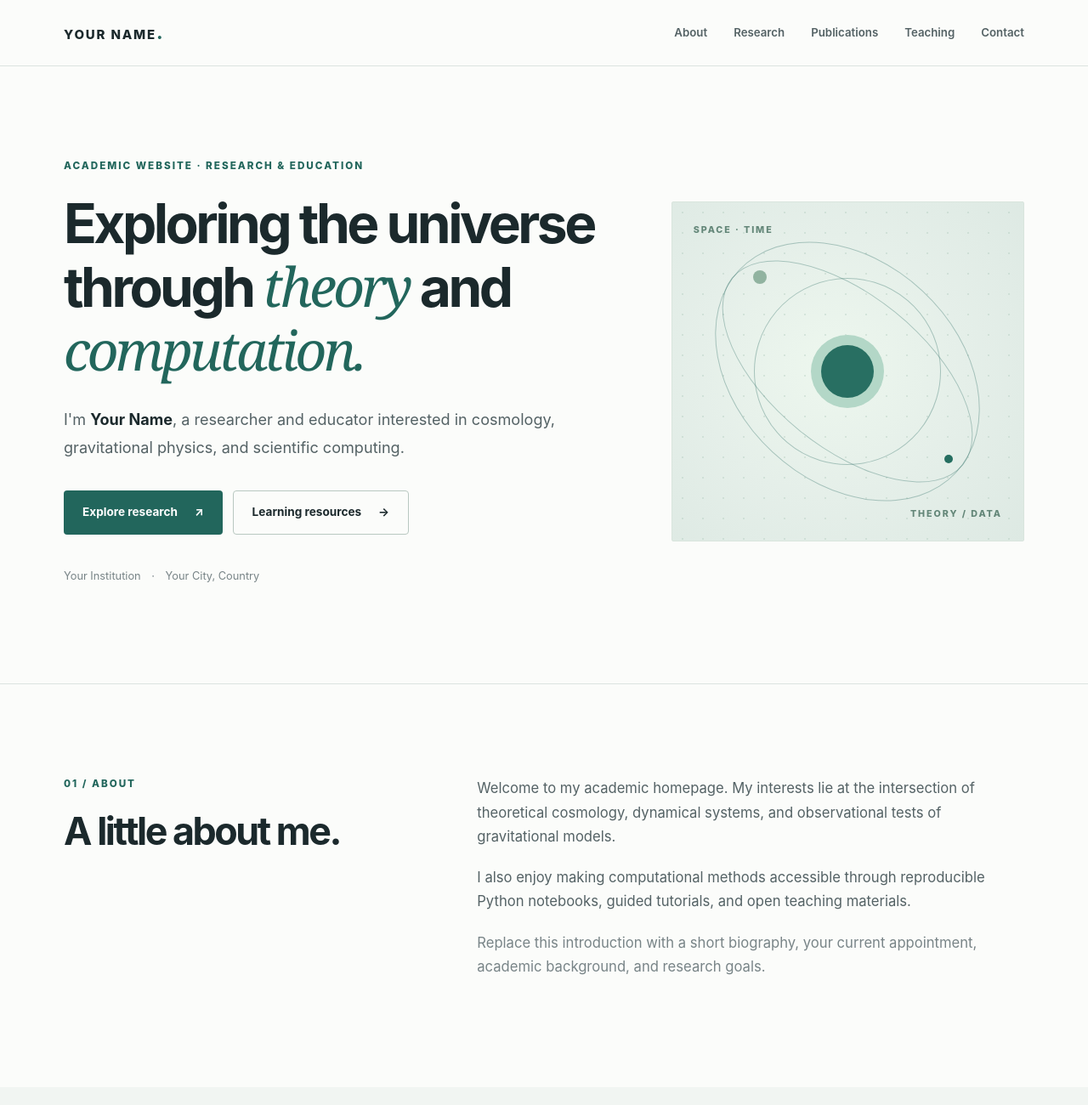
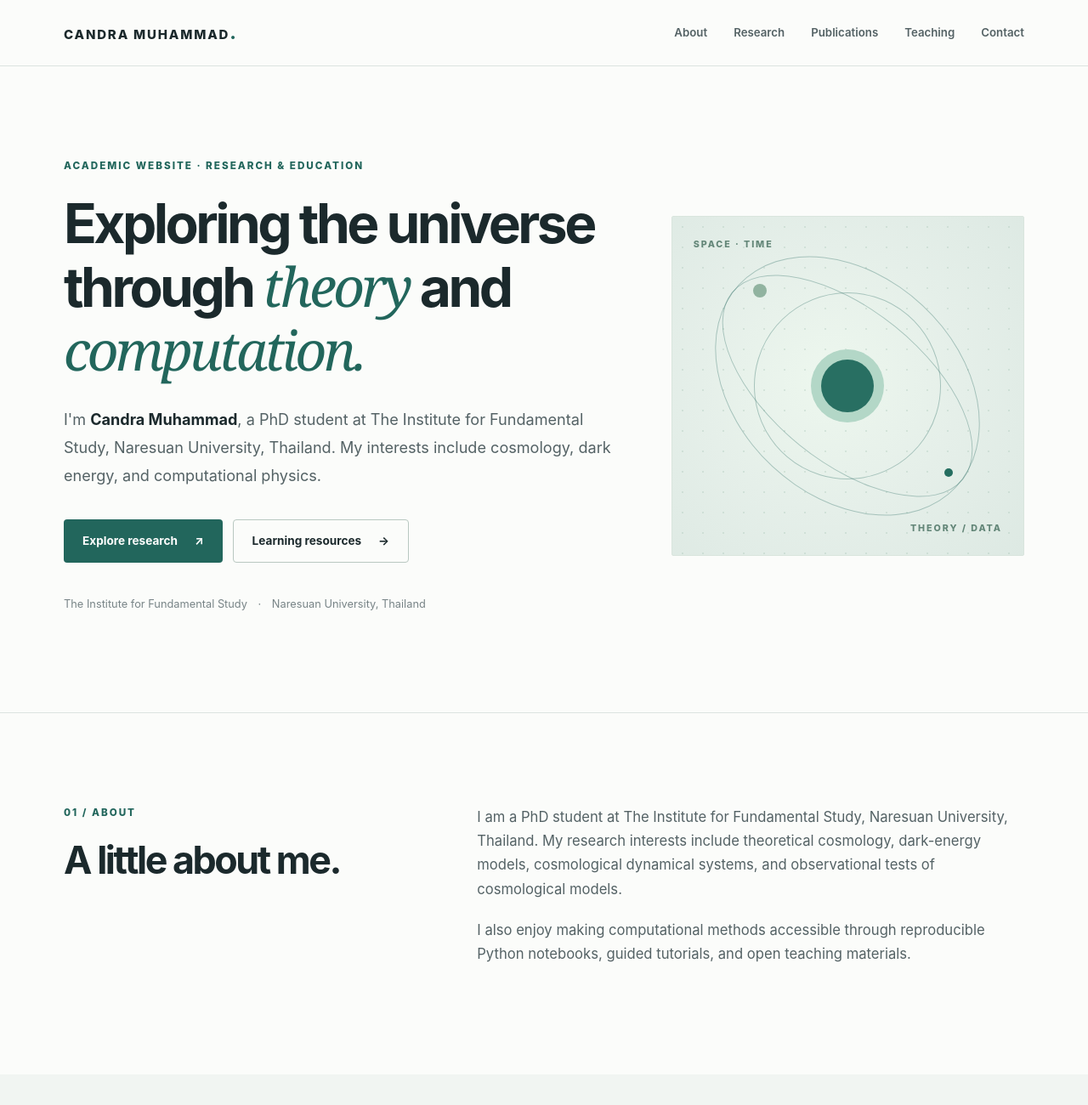
Before and after one commit to candramuhammad/candramuhammad.github.io, a plain HTML site: page index.html in a window 1280 px wide. Shown: the top 1300 px of the page at 85% size. Drawn offline with Linux system fonts and the light colour scheme.

Commit message:
Add files via upload

```diff
--- a/index.html
+++ b/index.html
@@ -5,7 +5,7 @@
   <meta name="viewport" content="width=device-width, initial-scale=1">
   <meta name="description" content="Academic research, publications, teaching, and open learning resources in cosmology and computational physics.">
   <meta name="theme-color" content="#f9faf8">
-  <title>Your Name | Research & Teaching</title>
+  <title>Candra Muhammad | Cosmology Research & Teaching</title>
   <link rel="icon" href="assets/favicon.svg" type="image/svg+xml">
   <link rel="stylesheet" href="assets/style.css">
 </head>
@@ -13,7 +13,7 @@
   <a class="skip-link" href="#main">Skip to content</a>
   <header class="site-header">
     <div class="container nav-wrap">
-      <a class="brand" href="#home" aria-label="Home">YOUR NAME<span class="brand-dot">.</span></a>
+      <a class="brand" href="#home" aria-label="Home">CANDRA MUHAMMAD<span class="brand-dot">.</span></a>
       <button class="menu-button" type="button" aria-label="Toggle navigation" aria-expanded="false" aria-controls="site-nav">Menu <span aria-hidden="true">☰</span></button>
       <nav id="site-nav" class="site-nav" aria-label="Main navigation">
         <a href="#about">About</a><a href="#research">Research</a><a href="#publications">Publications</a><a href="#teaching">Teaching</a><a href="#contact">Contact</a>
@@ -27,9 +27,9 @@
         <div>
           <p class="eyebrow">ACADEMIC WEBSITE · RESEARCH & EDUCATION</p>
           <h1>Exploring the universe through <em>theory</em> and <em>computation.</em></h1>
-          <p class="lead">I'm <strong>Your Name</strong>, a researcher and educator interested in cosmology, gravitational physics, and scientific computing.</p>
+          <p class="lead">I'm <strong>Candra Muhammad</strong>, a PhD student at The Institute for Fundamental Study, Naresuan University, Thailand. My interests include cosmology, dark energy, and computational physics.</p>
           <div class="hero-actions"><a class="button primary" href="#research">Explore research <span aria-hidden="true">↗</span></a><a class="button secondary" href="#teaching">Learning resources <span aria-hidden="true">→</span></a></div>
-          <p class="hero-meta">Your Institution <span aria-hidden="true">·</span> Your City, Country</p>
+          <p class="hero-meta">The Institute for Fundamental Study <span aria-hidden="true">·</span> Naresuan University, Thailand</p>
         </div>
         <div class="hero-art" role="img" aria-label="Abstract diagram of orbital paths, representing scientific exploration">
           <div class="orbit orbit-one"></div><div class="orbit orbit-two"></div><div class="orbit orbit-three"></div><div class="planet planet-one"></div><div class="planet planet-two"></div><div class="center-point"></div>
@@ -41,7 +41,7 @@
     <section id="about" class="section border-top">
       <div class="container section-grid">
         <div><p class="eyebrow">01 / ABOUT</p><h2>A little about me.</h2></div>
-        <div class="section-copy"><p>Welcome to my academic homepage. My interests lie at the intersection of theoretical cosmology, dynamical systems, and observational tests of gravitational models.</p><p>I also enjoy making computational methods accessible through reproducible Python notebooks, guided tutorials, and open teaching materials.</p><p class="muted">Replace this introduction with a short biography, your current appointment, academic background, and research goals.</p></div>
+        <div class="section-copy"><p>I am a PhD student at The Institute for Fundamental Study, Naresuan University, Thailand. My research interests include theoretical cosmology, dark-energy models, cosmological dynamical systems, and observational tests of cosmological models.</p><p>I also enjoy making computational methods accessible through reproducible Python notebooks, guided tutorials, and open teaching materials.</p></div>
       </div>
     </section>
 
@@ -57,7 +57,7 @@
 
     <section id="publications" class="section">
       <div class="container section-grid"><div><p class="eyebrow">03 / PUBLICATIONS</p><h2>Selected publications.</h2><p class="aside-note">Add your papers here as they become publicly available.</p></div>
-        <div class="pub-list"><article class="publication"><span class="pub-year">2026</span><div><h3>Your paper title goes here</h3><p>Your Name, Collaborator Name</p><p><em>Journal or arXiv preprint</em></p><a href="https://arxiv.org/" target="_blank" rel="noopener noreferrer">Replace with paper link ↗</a></div></article><article class="publication"><span class="pub-year">2025</span><div><h3>Another publication or research project</h3><p>Your Name, Collaborator Name</p><p><em>Journal or conference</em></p><a href="https://scholar.google.com/" target="_blank" rel="noopener noreferrer">Replace with paper link ↗</a></div></article><p class="muted small">The entries above are examples, not actual publications. Replace or remove them before sharing the site.</p></div>
+        <div class="pub-list"><p class="muted">Publication list coming soon. This section will feature journal articles, preprints, and links to full texts.</p></div>
       </div>
     </section>
 
@@ -70,9 +70,9 @@
       </div>
     </section>
 
-    <section id="contact" class="section contact-section"><div class="container section-grid"><div><p class="eyebrow">05 / CONTACT</p><h2>Let's connect.</h2></div><div class="section-copy"><p>Interested in research collaboration, educational resources, or discussing computational cosmology?</p><p>Replace the placeholders below with the public links you wish to share.</p><div class="contact-links"><a href="https://github.com/" target="_blank" rel="noopener noreferrer">GitHub ↗</a><a href="https://scholar.google.com/" target="_blank" rel="noopener noreferrer">Google Scholar ↗</a><a href="https://orcid.org/" target="_blank" rel="noopener noreferrer">ORCID ↗</a></div></div></div></section>
+    <section id="contact" class="section contact-section"><div class="container section-grid"><div><p class="eyebrow">05 / CONTACT</p><h2>Let's connect.</h2></div><div class="section-copy"><p>Interested in research collaboration, educational resources, or discussing computational cosmology?</p><p>Find my open projects on GitHub. Additional academic profile links will be added soon.</p><div class="contact-links"><a href="https://github.com/candramuhammad" target="_blank" rel="noopener noreferrer">GitHub ↗</a></div></div></div></section>
   </main>
-  <footer class="site-footer"><div class="container footer-wrap"><span>© <span id="year">2026</span> Your Name</span><span>Built with HTML & CSS · Hosted on GitHub Pages</span><a href="#home">Back to top ↑</a></div></footer>
+  <footer class="site-footer"><div class="container footer-wrap"><span>© <span id="year">2026</span> Candra Muhammad</span><span>Built with HTML & CSS · Hosted on GitHub Pages</span><a href="#home">Back to top ↑</a></div></footer>
   <script src="assets/script.js" defer></script>
 </body>
 </html>
```
